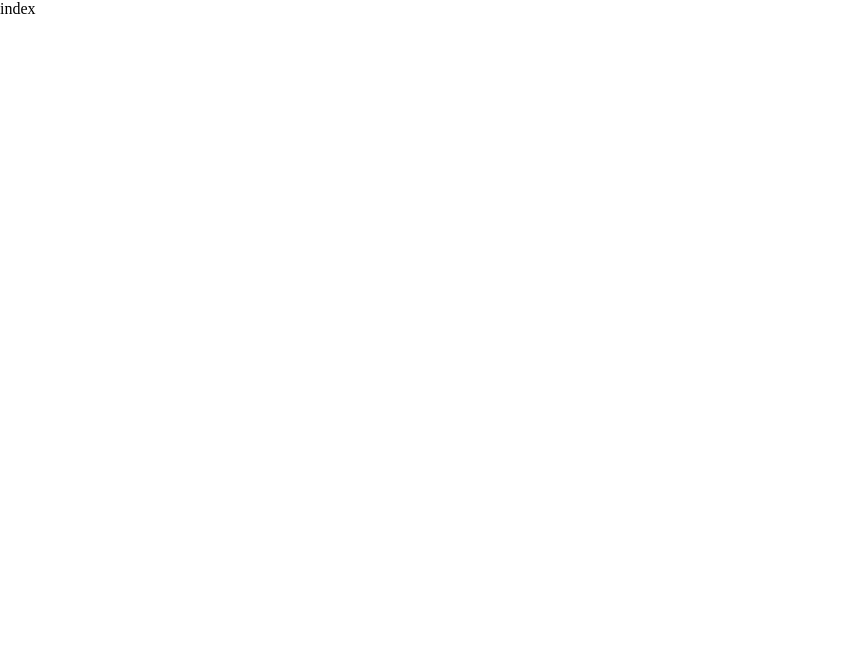
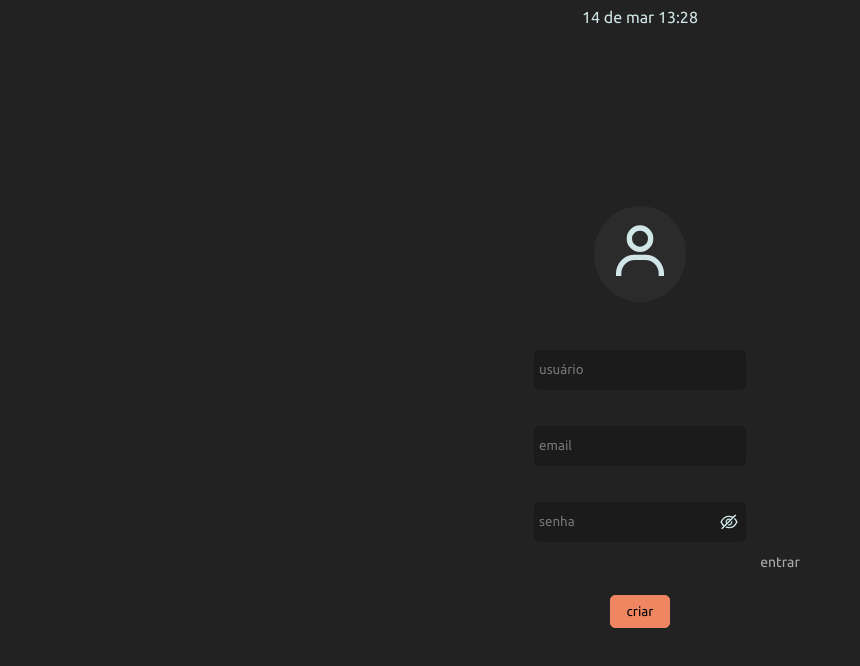
Before and after one commit to Jefferson-Guirra/Vscode-Portfolio, a Next.js app: page /user/create in a window 1280 px wide. Shown: the top 666 px of the page, without its empty margins (0-860 px from the left). Built offline with nearby package versions, Linux system fonts and the light colour scheme.

Commit message:
feat: create user page

```diff
--- a/src/pages/user/create/index.tsx
+++ b/src/pages/user/create/index.tsx
@@ -1,7 +1,46 @@
 import React from 'react'
+import useForm from '@/hooks/useForm'
+import UserPageForm from '../../../components/forms/form/userPageForm'
 
-const index = () => {
-  return <div>index</div>
+interface FieldType {
+  type: string
+  inputProps: {
+    name: string
+    placeholder: string
+    type: string
+  }
+}
+const createField = (type: string, placeholder: string): FieldType => {
+  return {
+    type,
+    inputProps: {
+      name: type,
+      placeholder: placeholder,
+      type: type,
+    },
+  }
 }
 
-export default index
+const CreateUser = () => {
+  const password = useForm(createField('password', 'senha'))
+  const email = useForm(createField('email', 'email'))
+  const name = useForm(createField('name', 'usuário'))
+  const inputs = [name, email, password]
+
+  const handleSubmit = (event: React.FormEvent<HTMLFormElement>) => {
+    event.preventDefault()
+    if (password.validate() && email.validate()) {
+      console.log('campos corretos')
+    }
+  }
+  return (
+    <UserPageForm
+      handleSubmit={handleSubmit}
+      inputs={inputs}
+      button="criar"
+      linkProps={{ text: 'entrar', router: '/' }}
+    />
+  )
+}
+
+export default CreateUser
```
